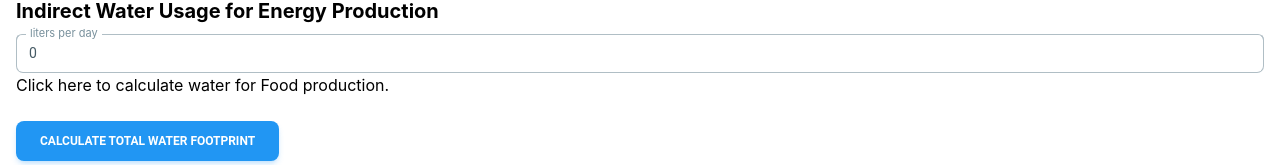
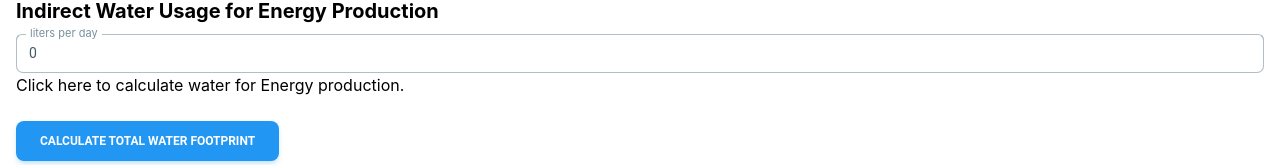
Before and after one commit to Hridya-Syju/With-Love-H20, a React (Create React App) app: page /footrprint in a window 1280 px wide. Shown: the part 511-676 px from the top of the page. Built offline with nearby package versions, Linux system fonts and the light colour scheme.

Commit message:
waterfp v2

```diff
--- a/src/User/footrprint.js
+++ b/src/User/footrprint.js
@@ -70,7 +70,7 @@ function WaterFpCalc() {
       <div className="mb-6">
         <h2 className="text-xl font-bold mb-2">Indirect Water Usage for Energy Production </h2>
         <Input color="indigo" value={indirectEnergyProduction}  onChange={handleIndirectEnergyProductionChange} label="liters per day" />
-        <span> Click <a href="https:">here</a> to calculate water for Food production.</span>
+        <span> Click <a href="https://drive.google.com/file/d/1b6-qsfi3lZGARHH2JuU5ac2lNb69UeoB/view?usp=sharing">here</a> to calculate water for Energy production.</span>
       </div>
       <Button color="blue" onClick={calculateTotalWaterFootprint}>Calculate Total Water Footprint</Button>
       {totalWaterFootprint !== null && (
```
